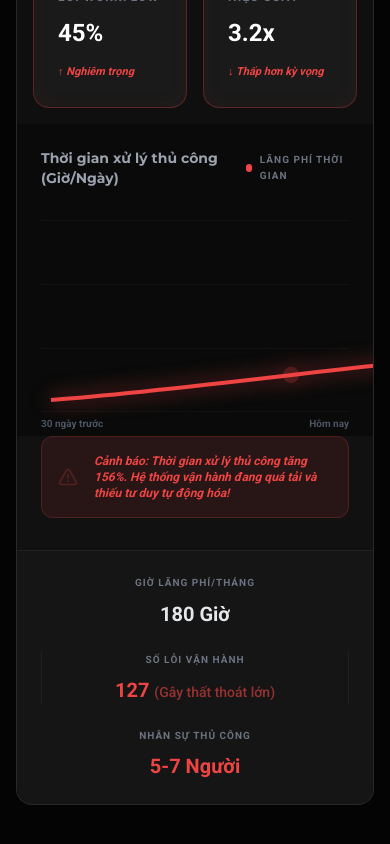
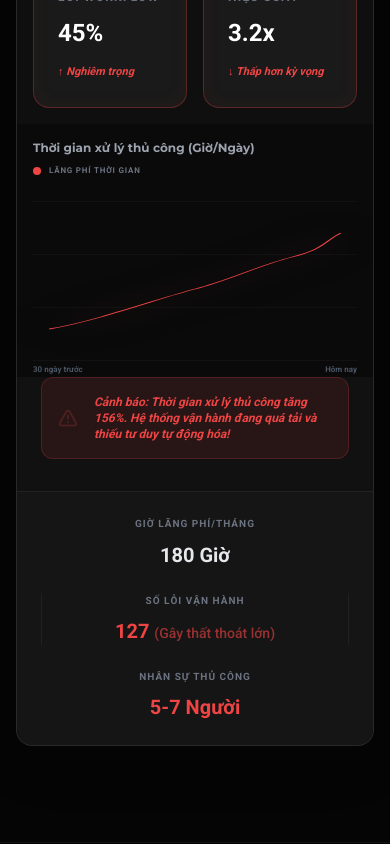
Before and after one commit to tuonglm027/landingpage-khoahoc, a React (Vite) app: page / in a window 390 px wide. Shown: the part 1680-2524 px from the top of the page. Built offline with nearby package versions, Linux system fonts and the light colour scheme; no server answers.

Commit message:
Update mobile responsiveness and UI improvements

```diff
--- a/src/components/layout/Footer.jsx
+++ b/src/components/layout/Footer.jsx
@@ -7,9 +7,6 @@ export const Footer = () => (
         <div className="relative z-10">
             <div className="text-4xl md:text-[4.5rem] font-black text-secondary mb-10 italic tracking-tighter">Khoahocai<span className="text-white">.pro</span></div>
             <div className="flex flex-wrap justify-center gap-6 md:gap-12 mb-10 text-base text-gray-400 font-bold uppercase tracking-widest px-4">
-                <a href="#" className="hover:text-white p-3 min-w-[48px] min-h-[48px] flex items-center justify-center">Điều khoản</a>
-                <a href="#" className="hover:text-white p-3 min-w-[48px] min-h-[48px] flex items-center justify-center">Bảo mật</a>
-                <a href="#" className="hover:text-white p-3 min-w-[48px] min-h-[48px] flex items-center justify-center">Liên hệ</a>
             </div>
 
             <div className="flex items-center justify-center gap-2 text-gray-700 text-[10px] uppercase font-bold tracking-[0.3em]">
--- a/src/components/layout/Notification.jsx
+++ b/src/components/layout/Notification.jsx
@@ -22,7 +22,7 @@ export const Notification = () => {
                     initial={{ x: -100, opacity: 0 }}
                     animate={{ x: 20, opacity: 1 }}
                     exit={{ x: -100, opacity: 0 }}
-                    className="fixed bottom-10 left-0 z-[100] bg-gray-900/90 backdrop-blur-md border border-white/10 p-4 rounded-2xl flex items-center gap-4 shadow-2xl"
+                    className="fixed bottom-20 left-0 z-[100] bg-gray-900/90 backdrop-blur-md border border-white/10 p-4 rounded-2xl flex items-center gap-4 shadow-2xl"
                 >
                     <div className="w-10 h-10 bg-secondary rounded-full flex items-center justify-center text-black font-black">AI</div>
                     <div>
--- a/src/components/sections/ProblemSection.jsx
+++ b/src/components/sections/ProblemSection.jsx
@@ -3,16 +3,6 @@ import { motion } from 'framer-motion'
 import { BarChart3, AlertTriangle } from 'lucide-react'
 import { StatBox } from '../shared'
 
-const PulsingDot = ({ cx, cy, delay = 0 }) => (
-    <motion.circle
-        cx={cx} cy={cy} r="6" fill="#EF4444"
-        initial={{ opacity: 0 }}
-        whileInView={{ opacity: 1 }}
-        animate={{ scale: [1, 1.8, 1], opacity: [0.5, 1, 0.5] }}
-        transition={{ repeat: Infinity, duration: 2, delay }}
-        className="drop-shadow-[0_0_10px_#EF4444]"
-    />
-)
 
 export const ProblemSection = () => {
     return (
@@ -72,40 +62,37 @@ export const ProblemSection = () => {
                     </div>
 
                     {/* Graph Section */}
-                    <div className="p-6 md:p-10 bg-[#0A0A0A]">
-                        <div className="flex justify-between items-center mb-8">
-                            <h5 className="text-sm font-bold text-gray-400">Thời gian xử lý thủ công (Giờ/Ngày)</h5>
+                    <div className="p-4 sm:p-6 md:p-10 bg-[#0A0A0A]">
+                        <div className="flex flex-col sm:flex-row sm:justify-between sm:items-center mb-6 sm:mb-8 gap-2">
+                            <h5 className="text-xs sm:text-sm font-bold text-gray-400">Thời gian xử lý thủ công (Giờ/Ngày)</h5>
                             <div className="flex items-center gap-2">
                                 <span className="w-2 h-2 rounded-full bg-primary" />
-                                <span className="text-[10px] text-gray-500 uppercase tracking-widest font-bold">Lãng phí thời gian</span>
+                                <span className="text-[8px] sm:text-[10px] text-gray-500 uppercase tracking-widest font-bold">Lãng phí thời gian</span>
                             </div>
                         </div>
 
-                        <div className="h-48 md:h-64 relative">
+                        <div className="h-40 sm:h-48 md:h-64 relative">
                             {/* Grid lines */}
                             <div className="absolute inset-0 flex flex-col justify-between">
                                 {[1, 2, 3, 4].map(i => <div key={i} className="w-full h-px bg-white/[0.03]" />)}
                             </div>
 
                             {/* The Line */}
-                            <svg className="w-full h-full relative z-10 overflow-visible">
+                            <svg className="w-full h-full relative z-10 overflow-visible" viewBox="0 0 100 100" preserveAspectRatio="none">
                                 <motion.path
-                                    d="M 10 180 C 150 170, 350 140, 500 130 S 750 90, 900 80 S 1100 50, 1200 40"
+                                    d="M 5 80 C 20 75, 40 60, 50 55 S 70 40, 80 35 S 90 25, 95 20"
                                     fill="none"
                                     stroke="#EF4444"
-                                    strokeWidth="4"
+                                    strokeWidth="0.5"
                                     initial={{ pathLength: 0 }}
                                     whileInView={{ pathLength: 1 }}
                                     transition={{ duration: 2, ease: "easeInOut" }}
                                     className="drop-shadow-[0_0_10px_rgba(239,68,68,0.8)]"
                                 />
-                                <PulsingDot cx="250" cy="155" delay={0.5} />
-                                <PulsingDot cx="500" cy="130" delay={1} />
-                                <PulsingDot cx="900" cy="80" delay={1.5} />
                             </svg>
 
-                            <div className="absolute bottom-[-20px] left-0 text-[10px] text-gray-600 font-bold">30 ngày trước</div>
-                            <div className="absolute bottom-[-20px] right-0 text-[10px] text-gray-600 font-bold">Hôm nay</div>
+                            <div className="absolute bottom-[-15px] sm:bottom-[-20px] left-0 text-[8px] sm:text-[10px] text-gray-600 font-bold">30 ngày trước</div>
+                            <div className="absolute bottom-[-15px] sm:bottom-[-20px] right-0 text-[8px] sm:text-[10px] text-gray-600 font-bold">Hôm nay</div>
                         </div>
                     </div>
 
--- a/src/components/sections/TestimonialsGrid.jsx
+++ b/src/components/sections/TestimonialsGrid.jsx
@@ -4,6 +4,8 @@ import { SectionTitle } from '../shared'
 import { MessageCircle, Star } from 'lucide-react'
 
 export const TestimonialsGrid = () => {
+    const [showAll, setShowAll] = React.useState(false)
+
     const feedbacks = [
         { name: "Học viên Xuân Trường", role: "Manager tại Techhub", msg: "Khóa học rất thực chiến, mình đã áp dụng n8n để tự động hóa quy trình chăm sóc khách hàng giúp tiết kiệm 70% thời gian." },
         { name: "Chị Minh Anh", role: "Marketing Agency Owner", msg: "Tư duy hệ thống mà anh Đạt chia sẻ thực sự là chìa khóa. Trước đây mình toàn copy template mà không hiểu tại sao lại chạy như vậy." },
@@ -18,6 +20,8 @@ export const TestimonialsGrid = () => {
         { name: "Chị Phương Linh", role: "COO tại Startup", msg: "Mình đã giải phóng được sức lao động cho 3 nhân sự nhờ hệ thống automation này. Sự đầu tư cực kỳ xứng đáng." },
         { name: "Anh Minh Quang", role: "Content Creator", msg: "Đáng đồng tiền bát gạo, một trong những khóa học AI chất lượng nhất mình từng học. Giờ mình đã làm chủ được AI." },
     ]
+
+    const displayFeedbacks = showAll ? feedbacks : feedbacks.slice(0, 3)
 
     return (
         <section className="py-24 bg-[#050505] overflow-hidden">
@@ -41,7 +45,7 @@ export const TestimonialsGrid = () => {
                             initial={{ opacity: 0, y: 30 }}
                             whileInView={{ opacity: 1, y: 0 }}
                             transition={{ delay: (i % 3) * 0.1 }}
-                            className="bg-white/[0.03] border border-white/10 rounded-2xl p-8 hover:border-green-500/30 transition-all hover:bg-white/[0.05] group flex flex-col justify-between"
+                            className={`bg-white/[0.03] border border-white/10 rounded-2xl p-8 hover:border-green-500/30 transition-all hover:bg-white/[0.05] group flex flex-col justify-between ${i >= 3 && !showAll ? 'hidden md:block' : ''}`}
                         >
                             <div>
                                 <div className="flex justify-between items-start mb-6">
@@ -71,6 +75,18 @@ export const TestimonialsGrid = () => {
                     ))}
                 </div>
 
+                {/* View More Button - Only show on mobile */}
+                {!showAll && (
+                    <div className="md:hidden mt-8 flex justify-center">
+                        <button
+                            onClick={() => setShowAll(true)}
+                            className="bg-white/[0.05] border border-white/10 text-white px-6 py-3 rounded-xl font-bold hover:bg-white/[0.1] transition-all"
+                        >
+                            Xem thêm {feedbacks.length - 3} feedback
+                        </button>
+                    </div>
+                )}
+
                 <div className="mt-20 flex justify-center text-center">
                     <a
                         href="/payment"
```
